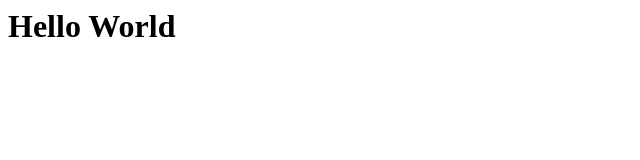
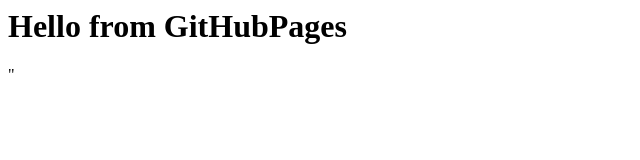
Before and after one commit to avgustinkina/avgustinkina.github.io, a plain HTML site: page index.html in a window 1280 px wide. Shown: the whole page, without its empty margins (0-640 px from the left). Drawn offline with Linux system fonts and the light colour scheme.

Commit message:
commit for pages

```diff
--- a/index.html
+++ b/index.html
@@ -1 +1 @@
-<h1>Hello World</h1>
+<h1>Hello from GitHubPages</h1>"
```
